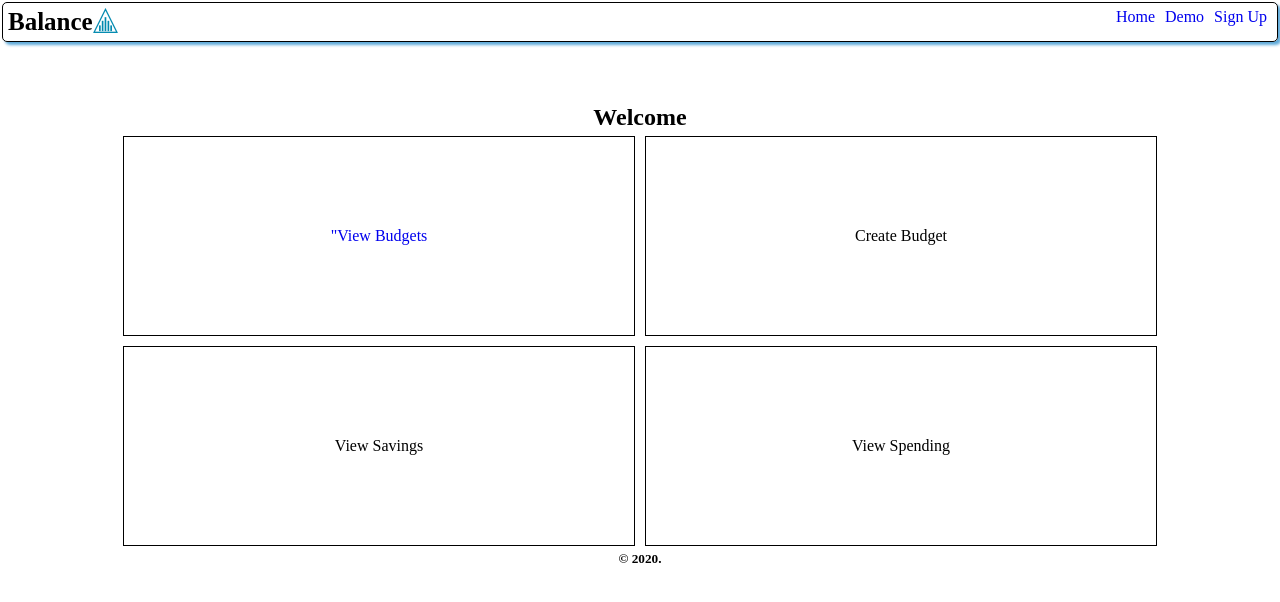
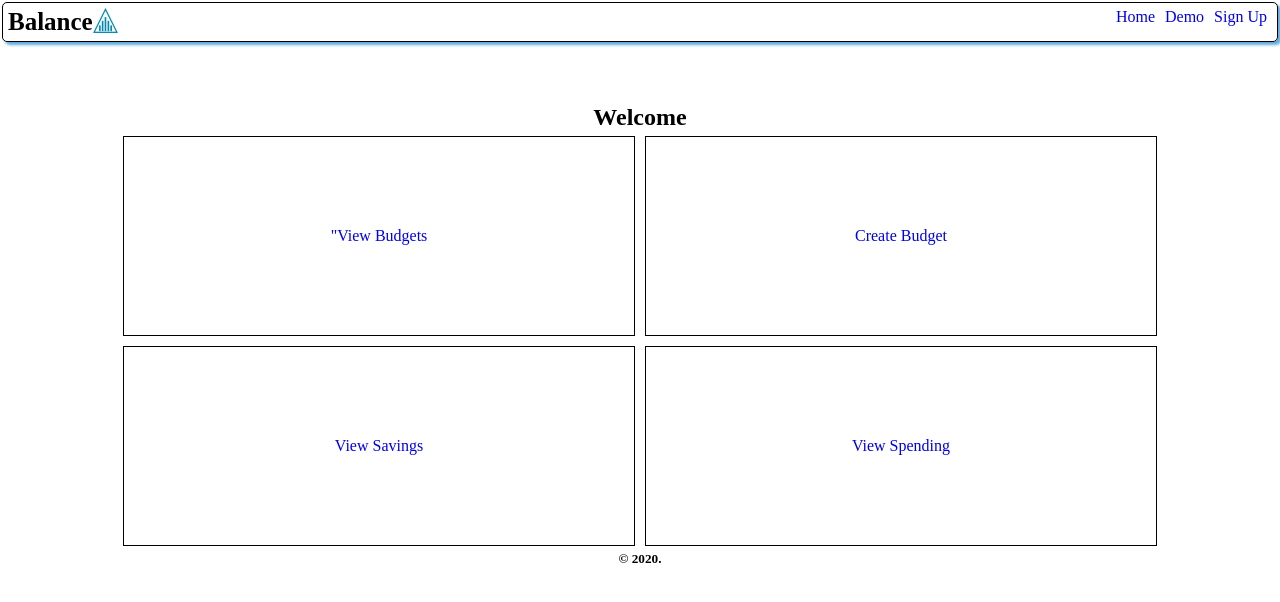
Before and after one commit to Cosmic-Noir/balance-app, a React (Create React App) app: page /dashboard in a window 1280 px wide. Shown: the top 602 px of the page. Built offline with nearby package versions, Linux system fonts and the light colour scheme.

Commit message:
Add createBudget.js

```diff
--- a/src/components/dashboard/dashboard.js
+++ b/src/components/dashboard/dashboard.js
@@ -18,10 +18,16 @@ class Dashboard extends Component {
           <Link to="budgetsList" className="block">
             "View Budgets
           </Link>
-          <div className="block">Create Budget</div>
+          <Link to="createBudget" className="block">
+            Create Budget
+          </Link>
 
-          <div className="block">View Savings</div>
-          <div className="block">View Spending</div>
+          <Link to="viewSavings" className="block">
+            View Savings
+          </Link>
+          <Link to="viewSpending" className="block">
+            View Spending
+          </Link>
         </div>
       </div>
     );
```
Also changed, not shown: src/components/createBudget/createBudget.js (added, +22 -0 lines).
